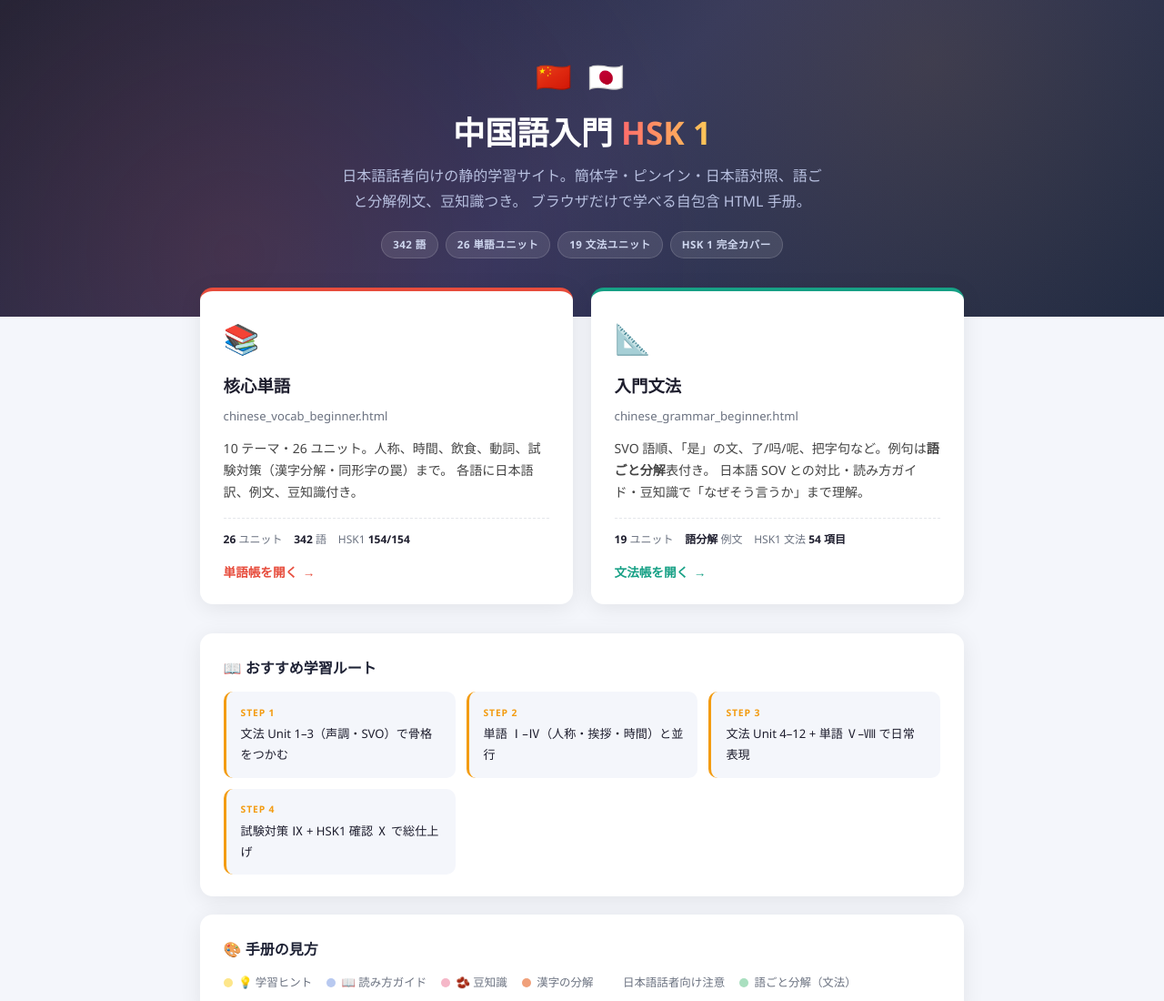
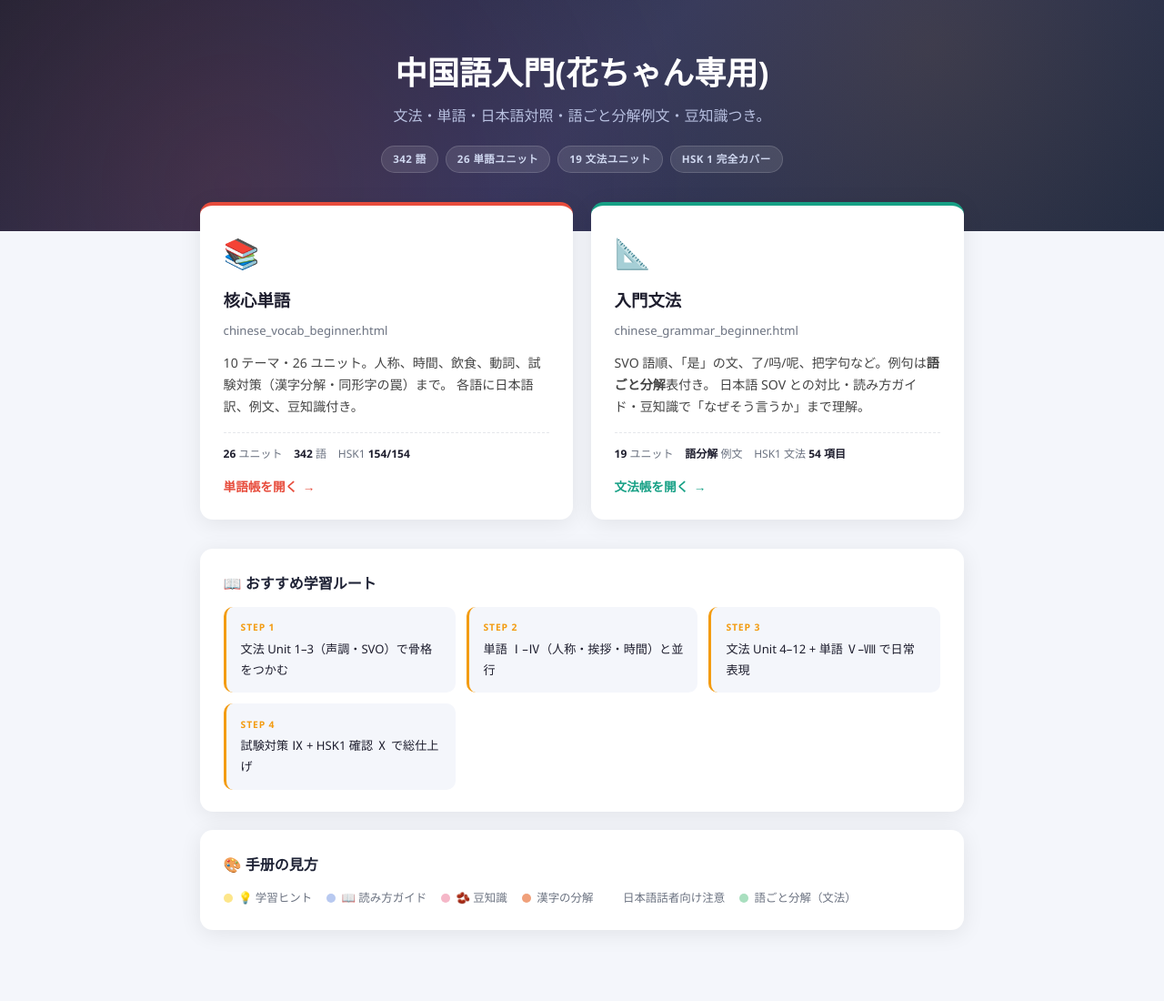
Before and after one commit to IchimeiKyou/chinese-vocabulary, a plain HTML site: page index.html in a window 1280 px wide. Shown: the top 1100 px of the page at 91% size. Drawn offline with Linux system fonts and the light colour scheme.

Commit message:
first commit

```diff
--- a/index.html
+++ b/index.html
@@ -130,11 +130,9 @@
 
 <header class="hero">
   <div class="hero-inner">
-    <div class="hero-flags">🇨🇳 🇯🇵</div>
-    <h1>中国語入門 <span>HSK 1</span></h1>
+    <h1>中国語入門(花ちゃん専用)</h1>
     <p class="hero-lead">
-      日本語話者向けの静的学習サイト。簡体字・ピンイン・日本語対照、語ごと分解例文、豆知識つき。
-      ブラウザだけで学べる自包含 HTML 手册。
+      文法・単語・日本語対照・語ごと分解例文・豆知識つき。
     </p>
     <div class="hero-badges">
       <span class="hero-badge">342 語</span>
```
